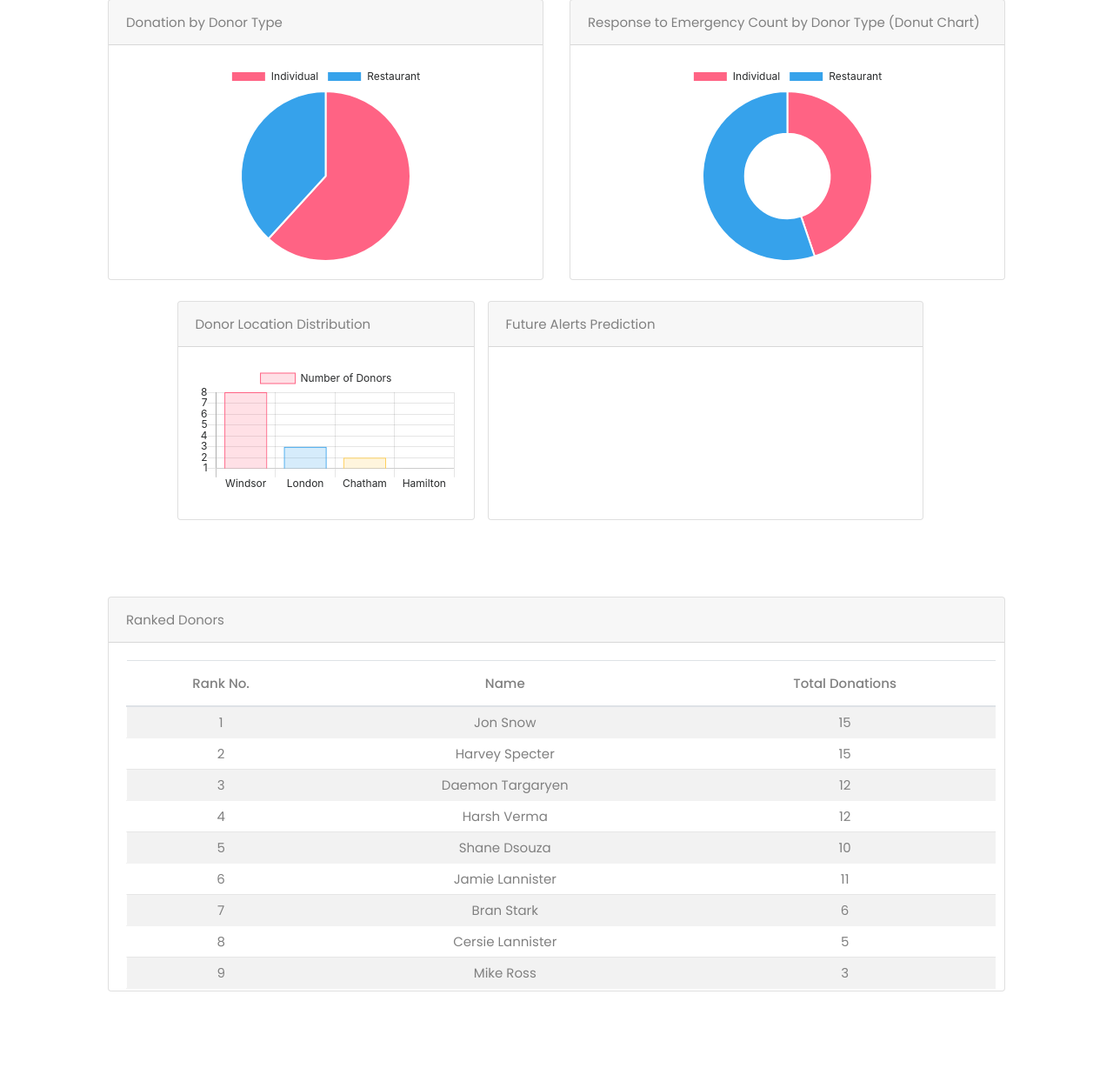
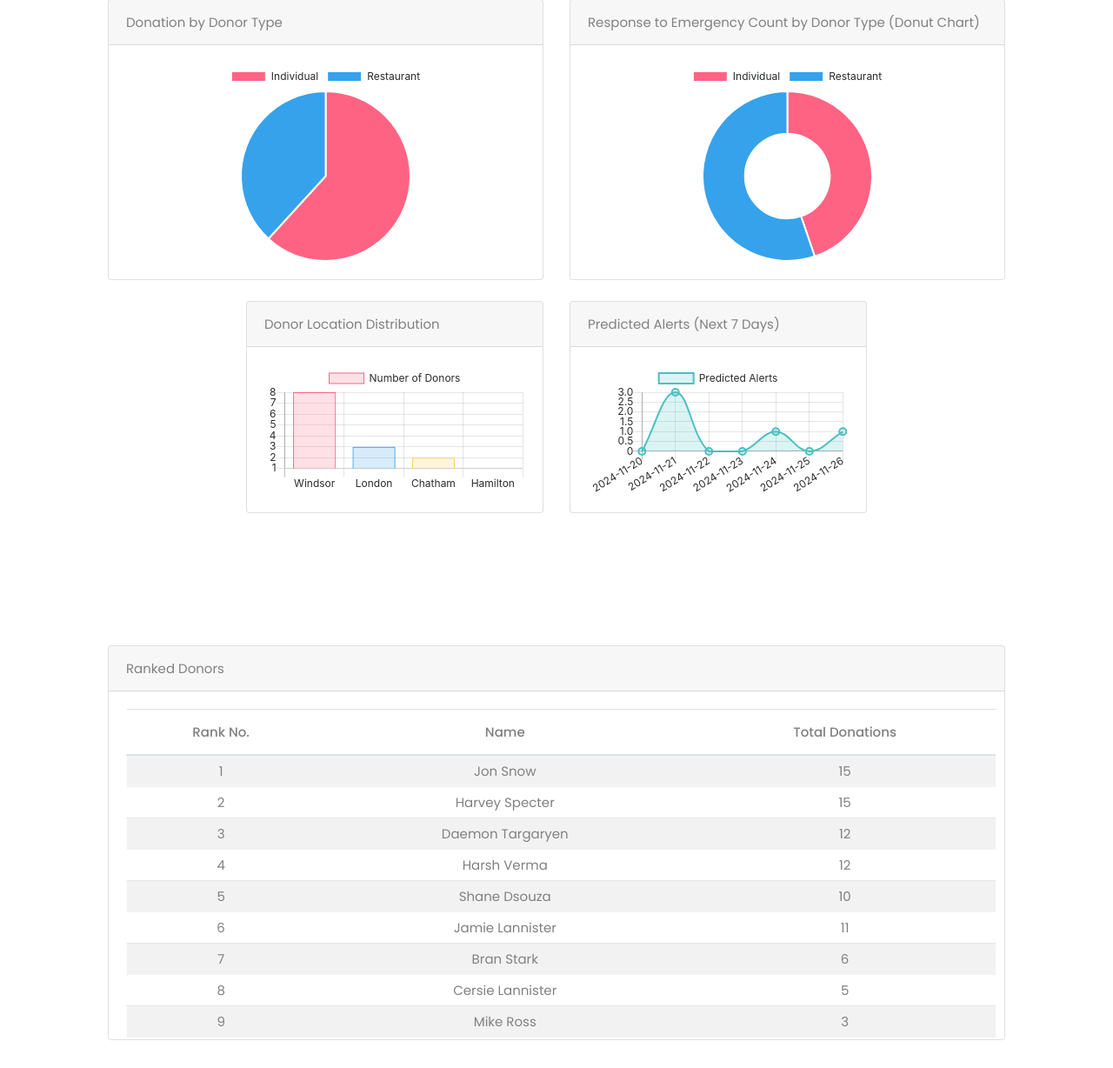
Before and after one commit to ShaneDsouza4/FoodConnect, a Django app: page /analytics/analytics/ in a window 1280 px wide. Shown: the part 1011-2239 px from the top of the page at 87% size. Run offline with Django 5.2, Linux system fonts and the light colour scheme; data comes from the database, SQL or seed files in the repository; a map, chart or similar area stays blank; some libraries are stand-ins or nearby versions; some web fonts are replaced.

Commit message:
Fixed prediction chart and algorithm

```diff
--- a/analytics/views.py
+++ b/analytics/views.py
@@ -1,8 +1,10 @@
 from datetime import timedelta
 import pandas as pd
+import numpy as np
 from django.shortcuts import render
 from users.models import Profile, Restaurant
 from alerts.models import Alert
+from sklearn.linear_model import LinearRegression
 from sklearn.preprocessing import MinMaxScaler
 from django.db.models import Sum, Count
 from django.utils.timezone import now
@@ -82,30 +84,31 @@ def load_alert_data():
 
     return data
 
+import numpy as np
+
 def predict_future_alerts():
     data = load_alert_data()
     daily_alerts = data.resample('D').size()
 
     if daily_alerts.empty:
-        return { (pd.Timestamp.now() + timedelta(days=i)).strftime('%Y-%m-%d'): 0.0 for i in range(1, 8) }
+        return { (pd.Timestamp.now() + timedelta(days=i)).strftime('%Y-%m-%d'): 0 for i in range(1, 8) }
 
-    # Rolling average calculation
-    window_size = min(7, len(daily_alerts))
-    daily_alerts_rolling_avg = daily_alerts.rolling(window=window_size).mean()
+    daily_alerts.index = daily_alerts.index.dayofweek
+    avg_by_day = daily_alerts.groupby(daily_alerts.index).mean()
+    future_dates = [pd.Timestamp.now() + timedelta(days=i) for i in range(1, 8)]
+    future_days_of_week = [date.weekday() for date in future_dates]
 
-    recent_avg = daily_alerts_rolling_avg[-window_size:].mean() if not daily_alerts_rolling_avg.isna().all() else 0
+    future_predictions = [
+        max(0, int(avg_by_day.get(day, 0)))
+        for day in future_days_of_week
+    ]
 
-    # Generate future predictions
-    last_date = daily_alerts.index[-1]
-    future_dates = [last_date + timedelta(days=i) for i in range(1, 8)]
-    future_predictions = {date.strftime('%Y-%m-%d'): recent_avg for date in future_dates}
+    future_alerts = {
+        date.strftime('%Y-%m-%d'): pred
+        for date, pred in zip(future_dates, future_predictions)
+    }
 
-    print("Daily Alerts Data:", daily_alerts)
-    print("Rolling Avg Data:", daily_alerts_rolling_avg)
-    print("Recent Avg:", recent_avg)
-
-
-    return future_predictions
+    return future_alerts
 
 def analytics_view(request):
     data = load_and_prepare_data()
@@ -130,7 +133,7 @@ def analytics_view(request):
         'pie_chart_data': pie_chart_data,
         'response_emergency_data': response_emergency_json,
         'location_data': json.dumps(location_data),
-        'future_alerts': future_alerts,
+        'future_alerts': json.dumps(future_alerts),
     }
 
     return render(request, 'webpages/analytics.html', context)
--- a/templates/webpages/analytics.html
+++ b/templates/webpages/analytics.html
@@ -180,7 +180,10 @@
                                 });
                             </script>
 
+                            <!-- Charts Row -->
+                            <div class="row mb-5 pb-3 justify-content-center">
                                 <!-- Donor Location Distribution (Bar Chart) -->
+                                <div class="col-xl-6">
                                     <div class="card mb-4">
                                         <div class="card-header">
                                             <i class="fas fa-chart-bar me-1"></i> Donor Location Distribution
@@ -189,11 +192,29 @@
                                             <canvas id="donorLocationDistributionChart"></canvas>
                                         </div>
                                     </div>
+                                </div>
+
+                                <!-- Predicted Alerts Line Chart -->
+                                <div class="col-xl-6">
+                                    <div class="card mb-4">
+                                        <div class="card-header">
+                                            <i class="fas fa-chart-line me-1"></i> Predicted Alerts (Next 7 Days)
+                                        </div>
+                                        <div class="card-body">
+                                            <div class="chart-container">
+                                                <canvas id="predictedAlertsLineChart"></canvas>
+                                            </div>
+                                        </div>
+                                    </div>
+                                </div>
+                            </div>
+
                             <script>
-                                document.addEventListener('DOMContentLoaded', function() {
+                                // Donor Location Distribution Chart
+                                document.addEventListener('DOMContentLoaded', function () {
                                     var locationData = JSON.parse('{{ location_data|safe }}');
                                     var ctx = document.getElementById('donorLocationDistributionChart').getContext('2d');
-                                    var donorLocationDistributionChart = new Chart(ctx, {
+                                    new Chart(ctx, {
                                         type: 'bar',
                                         data: {
                                             labels: locationData.labels,
@@ -222,54 +243,48 @@
                                         }
                                     });
                                 });
-                                </script>
 
-                                <!-- Future Alerts Prediction (Line Chart) -->
-                                <div class="col-xl-6">
-                                    <div class="card mb-4">
-                                        <div class="card-header"><i class="fas fa-chart-line me-1"></i> Future Alerts Prediction</div>
-                                        <div class="card-body">
-                                            <canvas id="futureAlertsLineChart"></canvas>
-                                        </div>
-                                    </div>
-                                </div>
-                                <script>
+                                // Predicted Alerts Line Chart
                                 document.addEventListener('DOMContentLoaded', function () {
-                                    var canvas = document.getElementById('futureAlertsLineChart');
-                                    if (!canvas) {
-                                        console.error("Canvas element with ID 'futureAlertsLineChart' not found.");
-                                        return; // Exit if the element is missing
+                                    var ctx = document.getElementById('predictedAlertsLineChart');
+                                    if (!ctx) {
+                                        console.error("Canvas element with ID 'predictedAlertsLineChart' not found.");
+                                        return;
                                     }
+                                    ctx = ctx.getContext('2d');
 
-                                    var futureAlertsData = {{ future_alerts|safe }};
+                                    var futureAlerts = JSON.parse('{{ future_alerts|safe }}');
+                                    console.log("Future Alerts Data:", futureAlerts);
 
-                                    // Validate futureAlertsData
-                                    if (!futureAlertsData || Object.keys(futureAlertsData).length === 0) {
-                                        console.error("Future Alerts Data is empty or undefined:", futureAlertsData);
-                                        return; // Exit if no data is available
-                                    }
+                                    var alertDates = Object.keys(futureAlerts);
+                                    var alertValues = Object.values(futureAlerts);
 
-                                    var labels = Object.keys(futureAlertsData);
-                                    var data = Object.values(futureAlertsData);
-
-                                    var ctx = canvas.getContext('2d');
                                     new Chart(ctx, {
                                         type: 'line',
                                         data: {
-                                            labels: labels,
+                                            labels: alertDates,
                                             datasets: [{
                                                 label: 'Predicted Alerts',
-                                                data: data,
-                                                backgroundColor: 'rgba(54, 162, 235, 0.2)',
-                                                borderColor: 'rgba(54, 162, 235, 1)',
+                                                data: alertValues,
+                                                borderColor: 'rgba(75, 192, 192, 1)',
+                                                backgroundColor: 'rgba(75, 192, 192, 0.2)',
                                                 borderWidth: 2,
-                                                fill: true,
-                                                tension: 0.4
+                                                pointStyle: 'circle',
+                                                pointRadius: 4,
+                                                pointHoverRadius: 6
                                             }]
                                         },
                                         options: {
                                             responsive: true,
-                                            maintainAspectRatio: false,
+                                            plugins: {
+                                                legend: {
+                                                    display: true,
+                                                    position: 'top'
+                                                },
+                                                tooltip: {
+                                                    enabled: true
+                                                }
+                                            },
                                             scales: {
                                                 x: {
                                                     title: {
@@ -277,28 +292,22 @@
                                                         text: 'Date'
                                                     },
                                                     ticks: {
-                                                        maxTicksLimit: 4
+                                                        autoSkip: true,
+                                                        maxRotation: 45,
+                                                        minRotation: 0
                                                     }
                                                 },
                                                 y: {
-                                                    beginAtZero: true,
                                                     title: {
                                                         display: true,
                                                         text: 'Number of Alerts'
-                                                    }
-                                                }
                                                     },
-                                            plugins: {
-                                                legend: {
-                                                    display: true,
-                                                    position: 'top'
+                                                    beginAtZero: true
                                                 }
                                             }
                                         }
                                     });
                                 });
-
-
                             </script>
                         </div>
 
```
Lines whose indentation alone changed are shown as unchanged.
